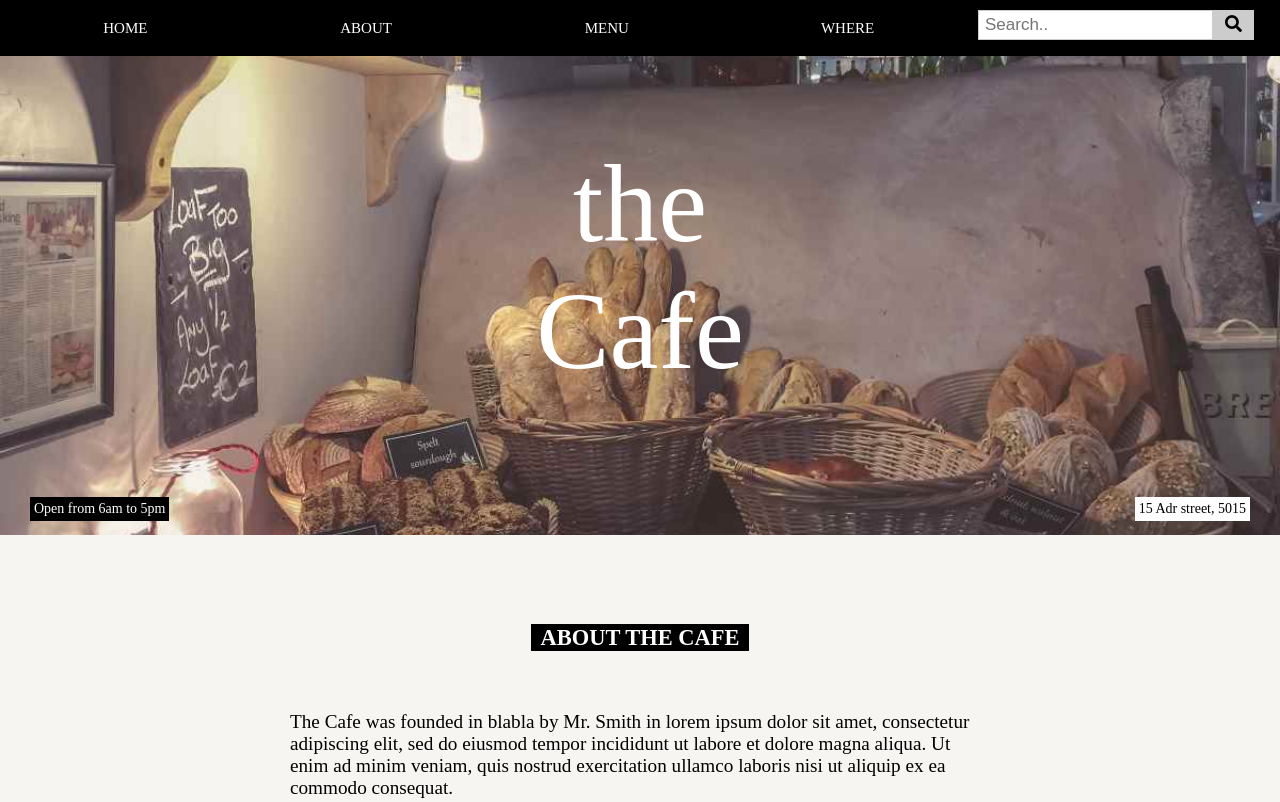
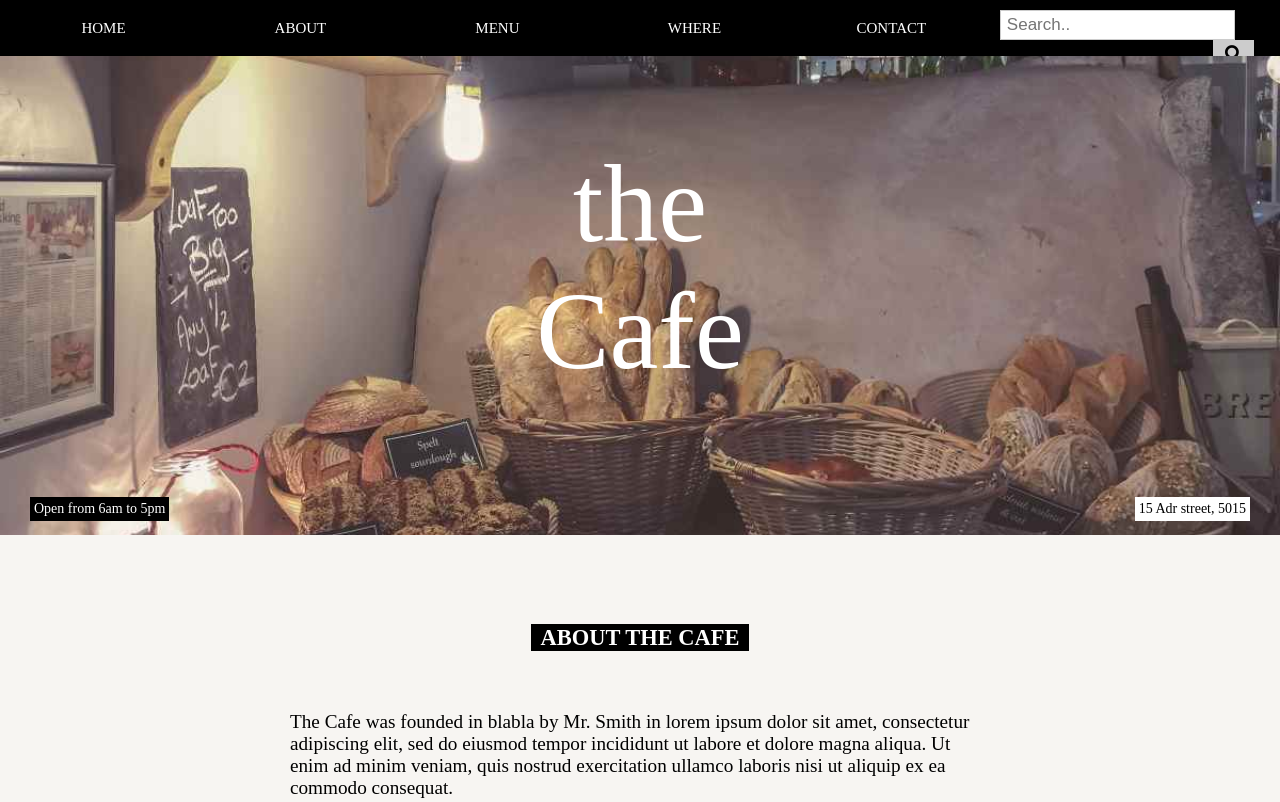
Before and after one commit to thang99-htt/cafe, a plain HTML site: page index.html in a window 1280 px wide. Shown: the top 802 px of the page. Drawn offline with Linux system fonts and the light colour scheme.

Commit message:
Sua doi tap tin index.html

```diff
--- a/index.html
+++ b/index.html
@@ -16,6 +16,7 @@
             <a class="column-15" href="#">ABOUT</a>
             <a class="column-15" href="#">MENU</a>
             <a class="column-15" href="#">WHERE</a>
+            <a class="column-15" href="#">CONTACT</a>
             <div class="search-container">
                 <form id="frm1" action="action_page.php" method="get" target="_blank">
                     <input type="text" id="ip1" name="search" placeholder="Search..">
```
